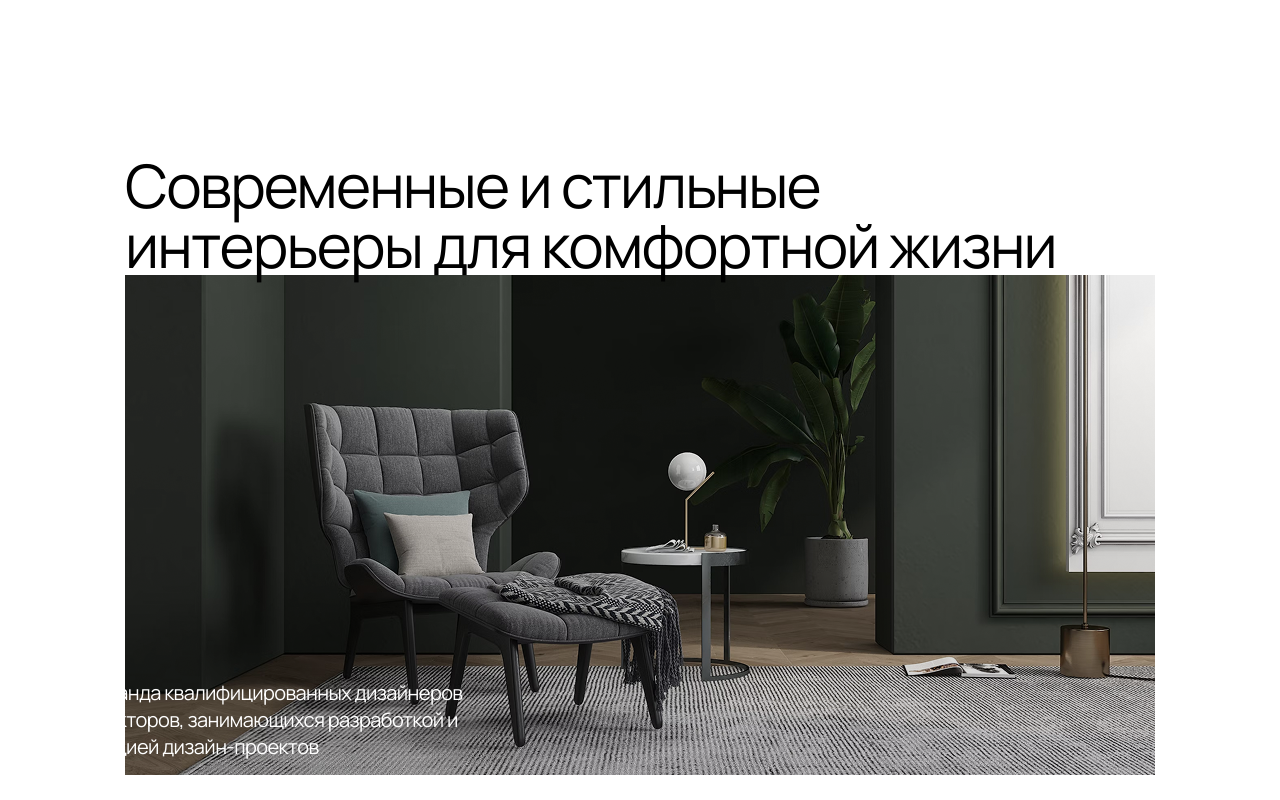
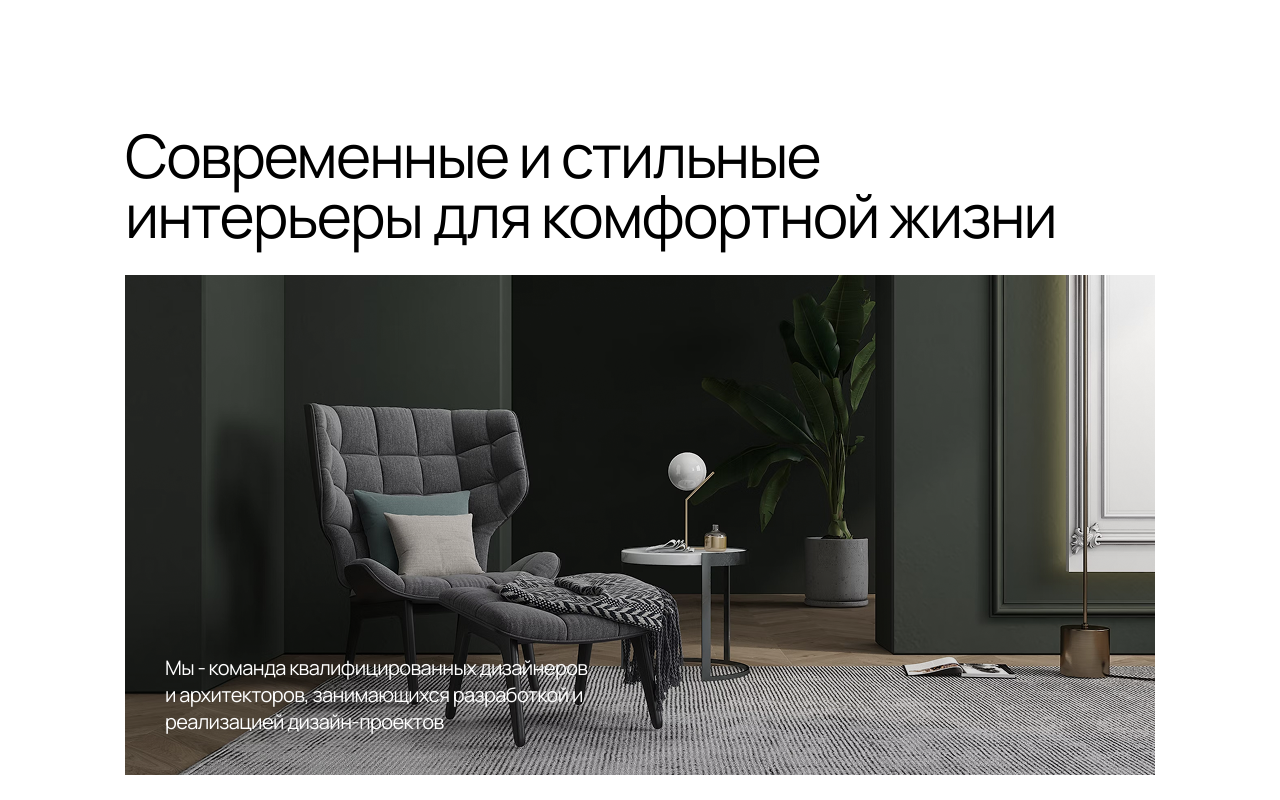
Before and after one commit to Khairullinamur/checkpoint2_metrika, a plain HTML site: page index.html in a window 1280 px wide. Shown: the top 800 px of the page. Drawn offline with Linux system fonts and the light colour scheme.

Commit message:
Update main.css

```diff
--- a/main.css
+++ b/main.css
@@ -14,7 +14,6 @@ body {
 }
 
 .interior {
-    margin-top: 30px
     position: relative;
     height: 500px;
     width: 100%;
@@ -37,7 +36,7 @@ body {
 }
 
 h1 {
-    padding-top: 30px;
+    padding-bottom: 30px;
     font-size: 60px;
     font-weight: 400;
     line-height: 60px;
```
